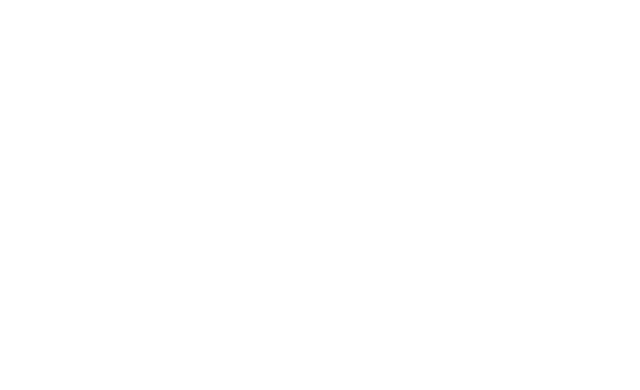
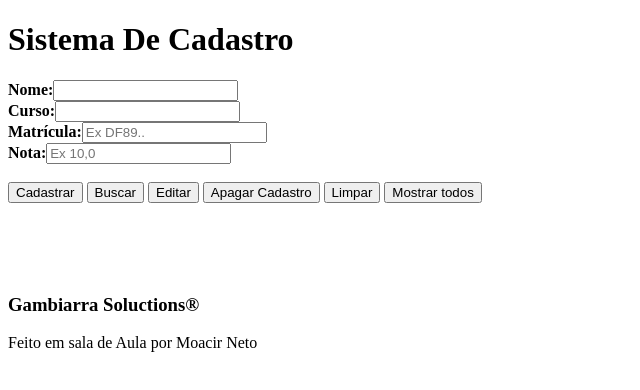
Before and after one commit to moaaskt/Crud.js, a plain HTML site: page index.html in a window 1280 px wide. Shown: the whole page, without its empty margins (0-640 px from the left). Drawn offline with Linux system fonts and the light colour scheme.

Commit message:
Update index.html

```diff
--- a/index.html
+++ b/index.html
@@ -11,7 +11,30 @@
 </head>
 <body>
 
+    <div class="typewriter">
+        <h1>Sistema De Cadastro</h1>
+      </div>
 
+      <b> Nome:</b><input id="inpNome" name="nome" type="text"> <br>
+      <b> Curso:</b><input id="inpCurso" name="curso" type="text"><br>
+      <b> Matrícula:</b><input id="inpMatricula" name="matricula" placeholder="Ex DF89.." type="text"><br>
+      <b> Nota:</b><input id="inpNota" name="nota" placeholder="Ex 10,0" type="number"><br> <br>
+      <button onclick="cadastrar()" title="Cadastrar Usuario" >Cadastrar</button>
+      <button onclick="localizar()" title="Digite o nom e depois Clique em Buscar">Buscar</button>
+      <button onclick="editar()" title="Digite o nome e clique em editar">Editar</button>
+      <button onclick="apagar()" title="Digite O nome para Apagar o cadastro">Apagar Cadastro</button>
+      <button onclick="limpar()"  title="Limpar Campos">Limpar</button>
+      <button onclick="mostrarTudo()" title="mostrar usuarios cadastrados" >Mostrar todos</button>
+      <br><br> <div id="DivRelatorio" class="divr" hidden="true"></div><br> <br><br>
+
+      <article>
+        <header>
+         <h3>Gambiarra Soluctions®</h3>
+        </header>
+        <footer>
+         <p>Feito em sala de Aula por Moacir Neto</p>
+        </footer>
+       </article>
 
 
 
```
